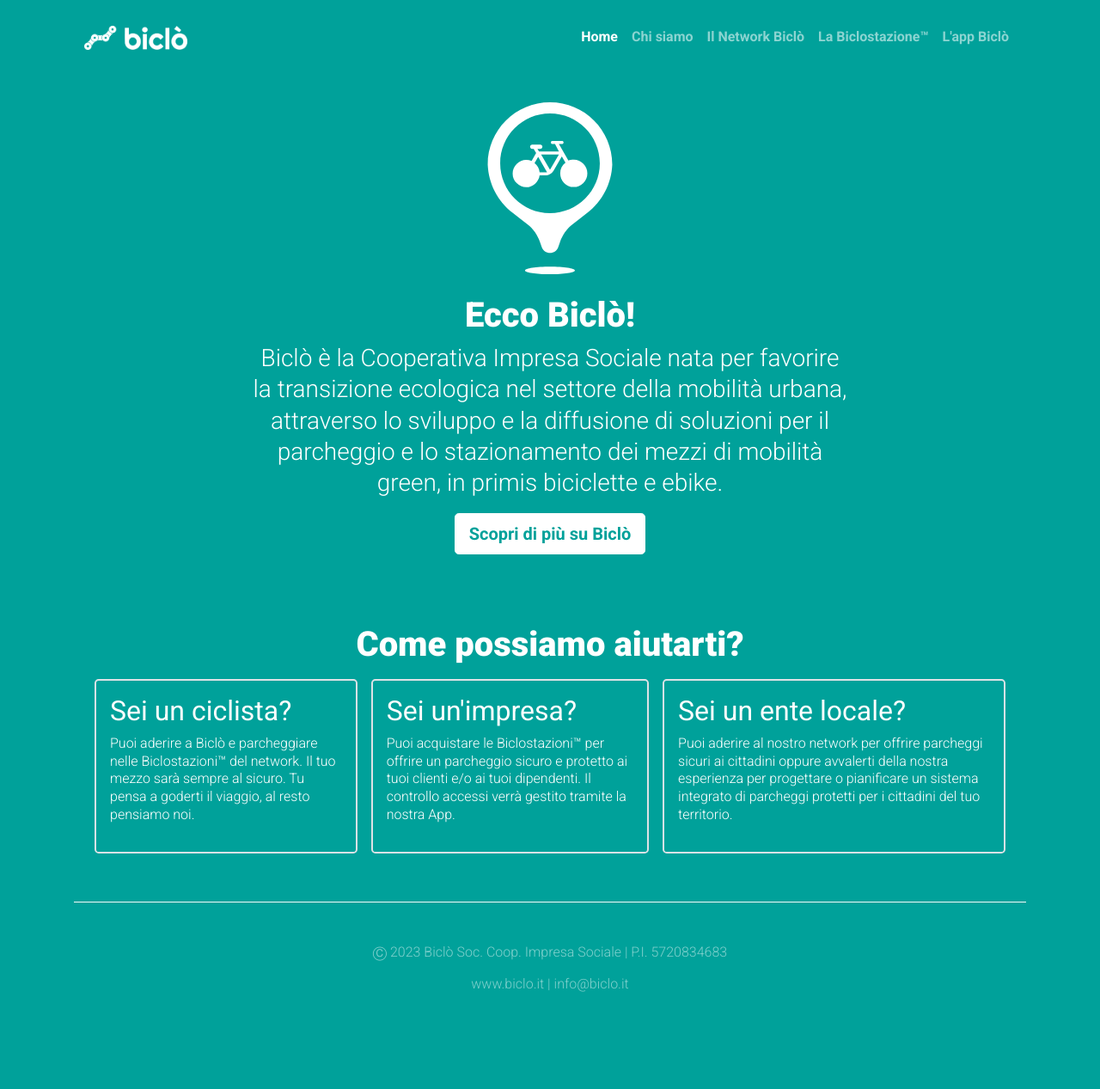
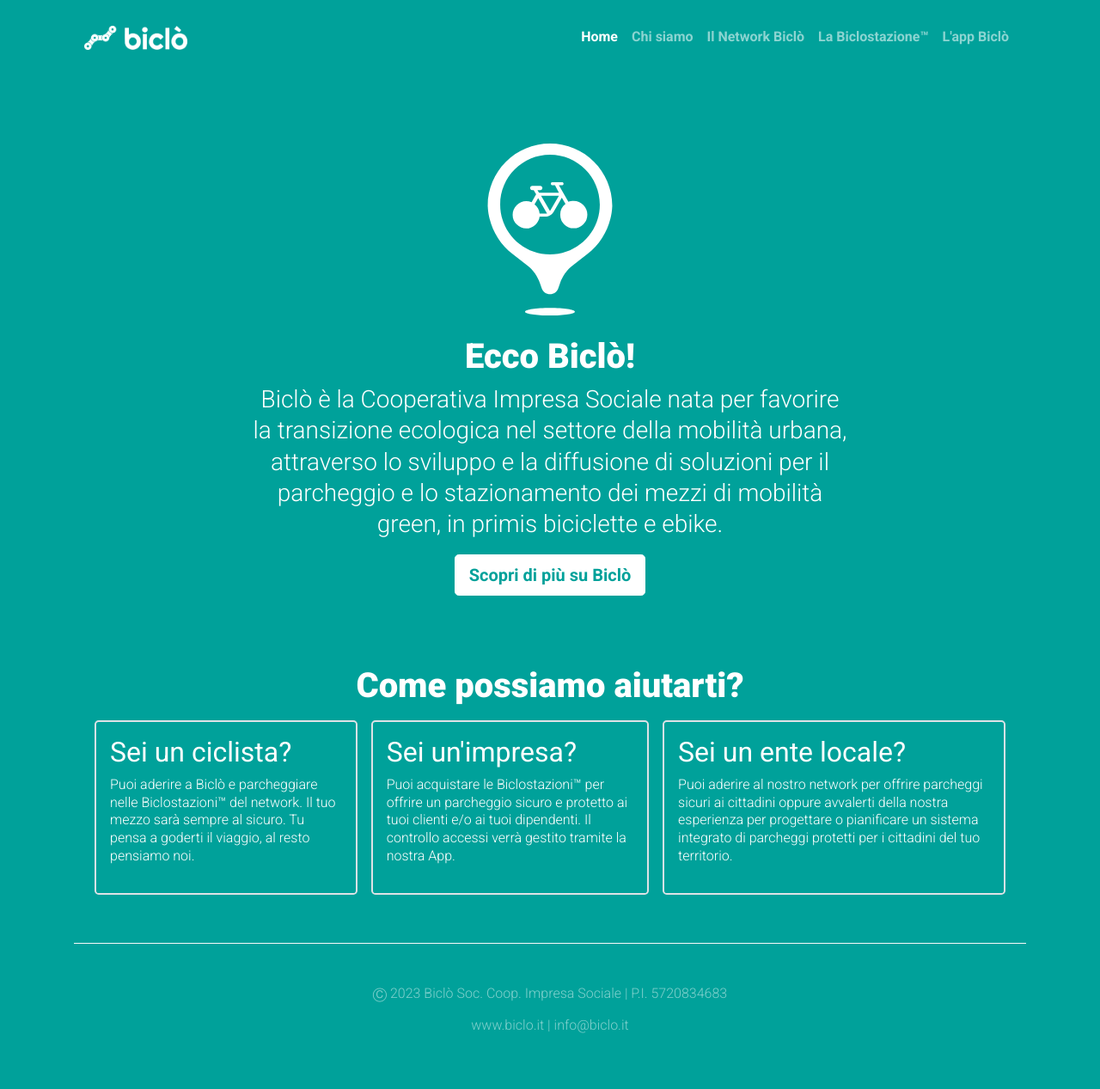
Before and after one commit to jacoping/bicloweb-2023, a Jekyll site: the page built from index.md, in a window 1280 px wide. Shown: the whole page at 86% size. Built offline with Jekyll 4.4.1, drawn with Linux system fonts in a browser that asks for light colours; before the commit the page ends 1219 px from its top, so only the background shows below that.

Commit message:
test update

```diff
--- a/_layouts/home.html
+++ b/_layouts/home.html
@@ -6,9 +6,10 @@
 
   {% include header.html %}
 
+
+
   <main class="mt-5 px-3 d-flex flex-column align-items-center">
-    <!-- <div class="rounded-circle" style="width: 300px; height: 300px; background-image: url('/res/mainphoto1.jpeg'); background-size: cover;"></div> -->
-    <!-- <img src="/res/bike-home.svg" alt="" style="width: 300px; height: 300px; > -->
+    <div class="mt-5"></div>
     <img src="/res/bike-pin.svg" alt="" style="width: 200px; height: 200px; ">
 
     <h1 class="mt-4">Ecco Biclò!</h1>
```
Also changed, not shown: res/mainphoto1.jpeg (deleted), 1 other file.
